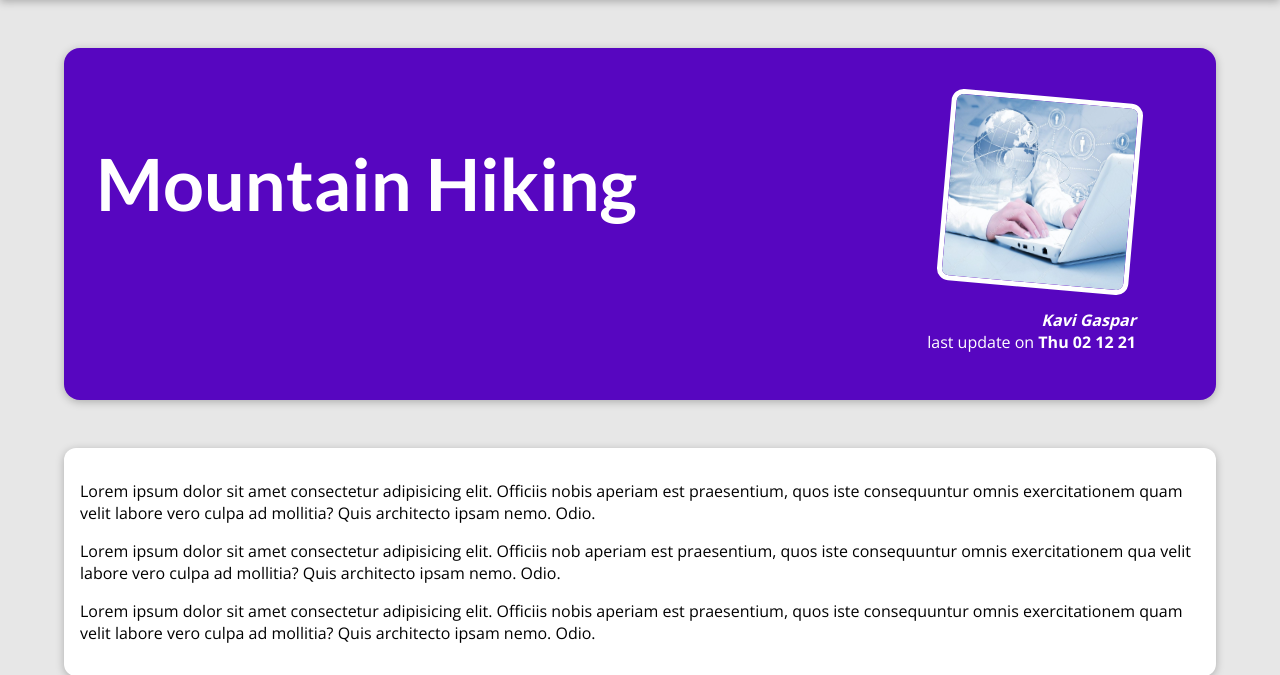
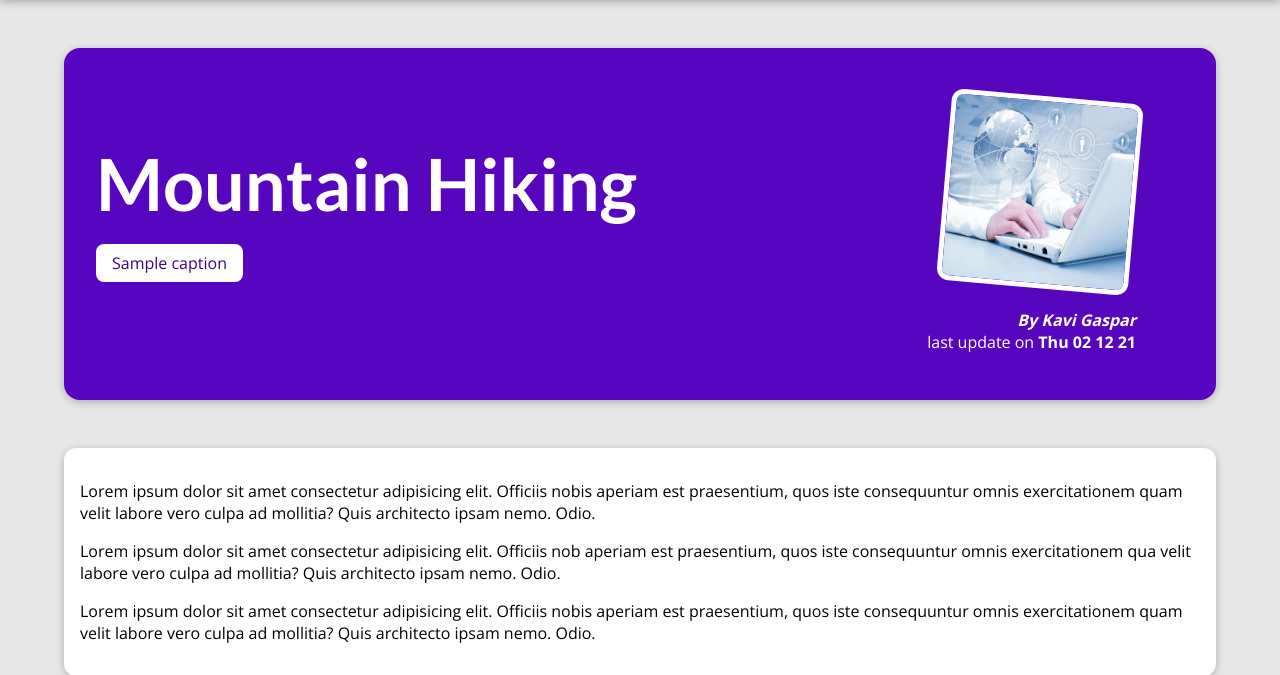
Before and after one commit to shivshankar31/myblog_django, a Django app: template blog/templates/blog/detail_post.html in a window 1280 px wide. Shown: the part 80-755 px from the top of the page. Run offline with Django 3.2, Linux system fonts and the light colour scheme; data comes from the database, SQL or seed files in the repository; both versions use the stored data as it was after the commit; the template is opened without the code that fills it: values that come from a table or form of the project are taken from there, most other values are stand-ins (such as "Sample title", 1, 10 or a date in 2020).

Commit message:
128: step 20:  Add tag details to single post

```diff
--- a/blog/static/blog/detail_post.css
+++ b/blog/static/blog/detail_post.css
@@ -1,4 +1,7 @@
 /* step 8.2: copy css file from given resource, after add this css link to detail_post html file, in order to call the styles*/
+/* step 20.3: add some styling in detail_post.css file */
+
+
 
 body {
     background-color: #e7e7e7;
@@ -24,6 +27,7 @@ body {
   #summary h2 {
     color: white;
     font-size: 4.5rem;
+    margin-bottom: 0.25rem;
   }
 
   #summary article {
@@ -49,6 +53,11 @@ body {
     font-weight: bold;
   }
 
+  #summary a{
+    color: white;
+    text-decoration: none;
+  }
+
   #summary time {
     font-weight: bold;
   }
@@ -62,3 +71,10 @@ body {
     border-radius: 12px;
     box-shadow: 0 2px 8px rgba(0, 0, 0, 0.25);
   }
+
+  .tag {
+    background-color: white;
+    color: #390281;
+    padding: 0.5rem 1rem;
+    border-radius: 8px;
+  }
--- a/blog/templates/blog/detail_post.html
+++ b/blog/templates/blog/detail_post.html
@@ -1,7 +1,7 @@
 <!step 8.1: add detail_post html file, adding image and some hardcodes are give but it will be change to dynamic in upcoming steps!>
 <! step 11.4: In post.html, using the same key, change title, image, author, posted date and content dynamicly generated, learned (line break filter) !>
 <!step 19.4: on post.html and detail_post.html change the name 'image' to image_name'!>
-
+<!step 20.2: In detail_post.html file, generate the tags using for loop.!>
 
 {% extends 'base.html' %}
 {% load static %}
@@ -18,9 +18,16 @@
 {% block content %}
 <section id="summary">
     <h2> {{ post_detail.title | title}} </h2>
+    <br>
+    <div>
+        {% for tag in post_tag %}
+            <span class="tag"> {{tag.caption}} </span>
+        {% endfor %}
+
+    </div>
     <article>
         <img src="{% static 'blog/images/'|add:post_detail.image_name %}" alt="{{ post_detail.title }}" />
-        <address> {{post_detail.author | title}} </address>
+        <address> By <a href="mailto: test@test.com"> {{post_detail.author | title}} </a> </address>
         <div>last update on <time> {{post_detail.date | date:"D d m y"}}</time> </div>
     </article>
 </section>
--- a/steps blog site.txt
+++ b/steps blog site.txt
@@ -107,3 +107,8 @@ step 19.2: in view.py file - all post page, same as above use all() to display a
 step 19.3: in view.py file - detail post page, use get object 404 to display the single post.
 step 19.4: on post.html and detail_post.html change the name 'image' to image_name'
 step 19.5: remove all unused function and date from view.py file
+
+step 20: 128: Add tag details to single post
+step 20.1: In views.py, in order to generate the multiple selected collect all the tags in one key - 'post_detail.tags.all()'.
+step 20.2: In detail_post.html file, generate the tags using for loop.
+step 20.3: add some styling in detail_post.css file
```
Also changed, not shown: blog/views.py (+5 -2 lines), db.sqlite3.
